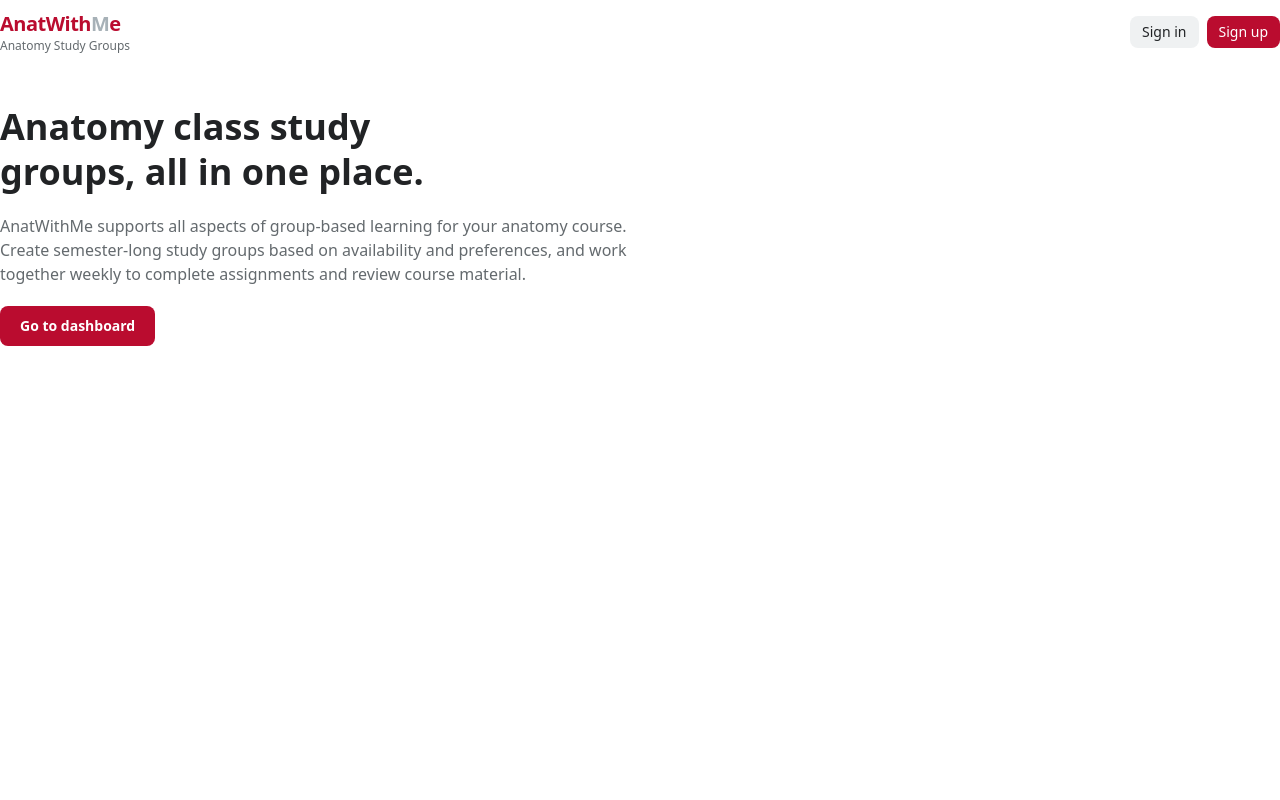
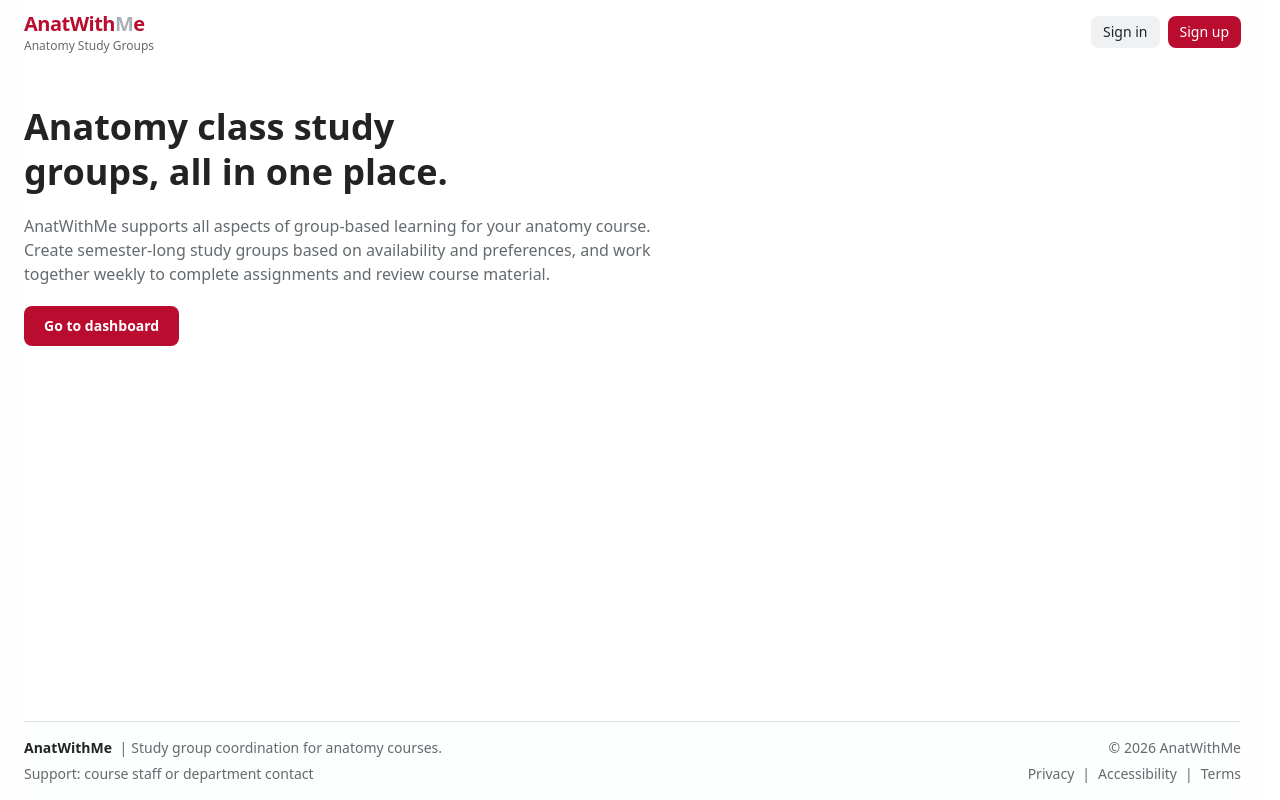
Before and after one commit to donutdiet/cse5911, a Next.js app: page / in a window 1280 px wide. Built offline with nearby package versions, Linux system fonts and the light colour scheme; no server answers.

Commit message:
Small styling improvements + landing page footer

```diff
--- a/app/admin/roster/page.tsx
+++ b/app/admin/roster/page.tsx
@@ -21,7 +21,7 @@ export default async function RosterPage() {
         <h1 className="text-xl font-semibold">Student Roster</h1>
         <p className="text-muted-foreground text-sm">
           {roster.length} {roster.length === 1 ? "student" : "students"}{" "}
-          enrolled
+          registered
         </p>
       </div>
       <RosterTable students={roster} />
--- a/app/globals.css
+++ b/app/globals.css
@@ -121,6 +121,10 @@
 }
 
 @layer base {
+  html {
+    scrollbar-gutter: stable;
+  }
+
   * {
     @apply border-border outline-ring/50;
   }
--- a/app/layout.tsx
+++ b/app/layout.tsx
@@ -29,7 +29,7 @@ export default async function RootLayout({
         className={`${geistSans.variable} ${geistMono.variable} text-foreground antialiased`}
       >
         <div className="min-h-screen w-full bg-muted/15">
-          <div className="mx-auto flex min-h-screen w-full max-w-7xl flex-col">
+          <div className="mx-auto flex min-h-screen w-full max-w-7xl flex-col px-6">
             {children}
           </div>
         </div>
--- a/app/page.tsx
+++ b/app/page.tsx
@@ -5,7 +5,7 @@ import { AppBrand } from "@/components/layout/app-brand";
 
 export default function Home() {
   return (
-    <main className="min-h-screen bg-background text-foreground">
+    <main className="flex min-h-screen flex-col bg-background text-foreground">
       <nav className="w-full h-16 flex items-center justify-between">
         <AppBrand />
         <Suspense>
@@ -13,7 +13,7 @@ export default function Home() {
         </Suspense>
       </nav>
 
-      <section className="mx-auto flex w-full max-w-7xl flex-col gap-10 pb-20 pt-10">
+      <section className="mx-auto flex w-full max-w-7xl flex-1 flex-col gap-10 pb-20 pt-10">
         <div className="max-w-3xl space-y-5">
           <h1 className="text-balance text-4xl font-bold leading-tight">
             Anatomy class study groups, all in one place.
@@ -34,6 +34,30 @@ export default function Home() {
           </div>
         </div>
       </section>
+
+      <footer className="border-t border-border/60 bg-muted/20">
+        <div className="mx-auto flex w-full max-w-7xl flex-col gap-1.5 py-4 text-xs leading-5 text-muted-foreground sm:text-sm">
+          <div className="flex flex-col gap-1 md:flex-row md:items-center md:justify-between">
+            <p>
+              <span className="font-semibold text-foreground">AnatWithMe</span>{" "}
+              <span className="mx-1 hidden md:inline">|</span>
+              Study group coordination for anatomy courses.
+            </p>
+            <p>&copy; {new Date().getFullYear()} AnatWithMe</p>
+          </div>
+          <div className="flex flex-col gap-1 md:flex-row md:items-center md:justify-between">
+            {/* TODO: Add contact info + document links */}
+            <p>Support: course staff or department contact</p>
+            <p className="flex flex-wrap items-center gap-x-2">
+              <span>Privacy</span>
+              <span aria-hidden="true">|</span>
+              <span>Accessibility</span>
+              <span aria-hidden="true">|</span>
+              <span>Terms</span>
+            </p>
+          </div>
+        </div>
+      </footer>
     </main>
   );
 }
```
